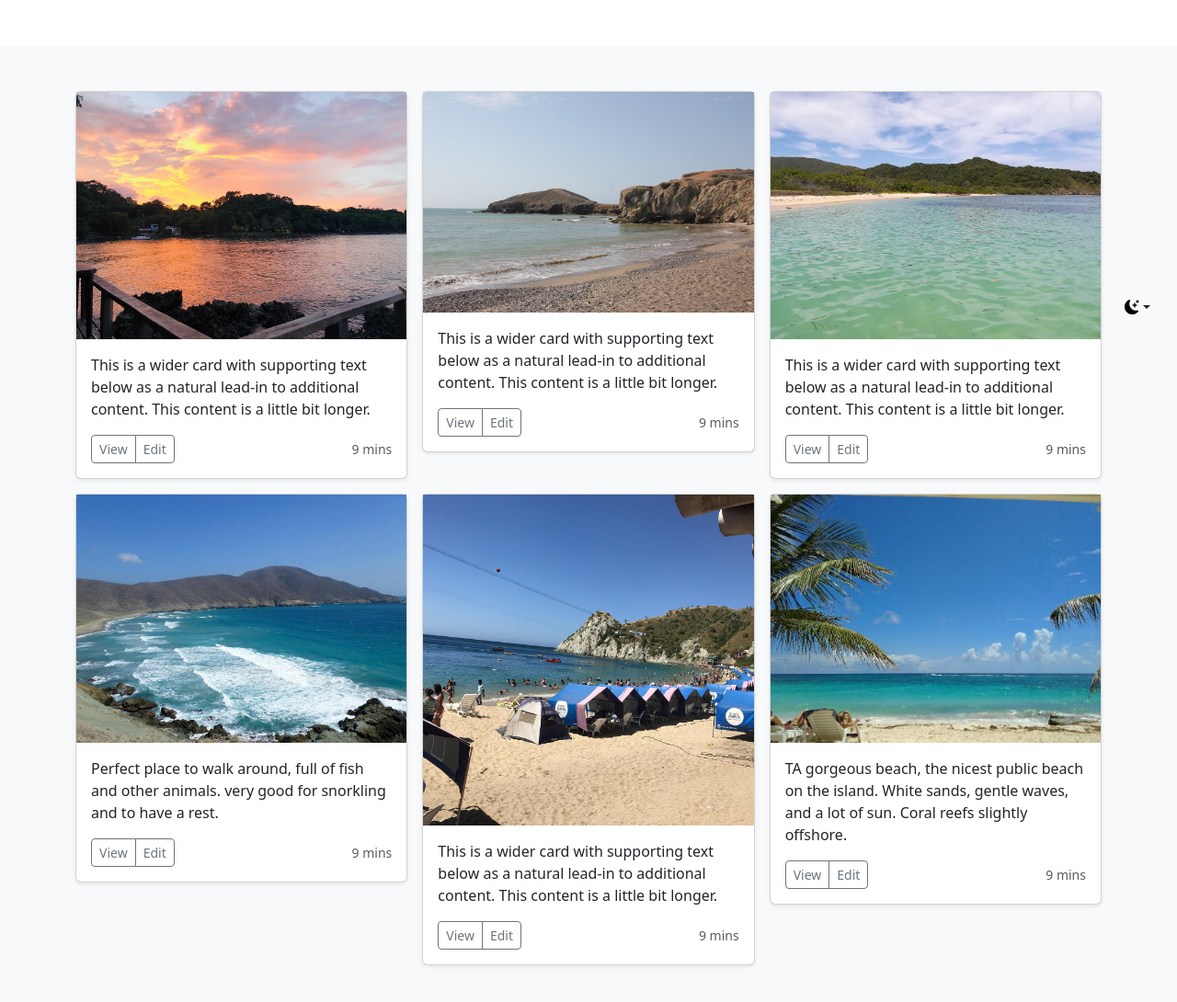
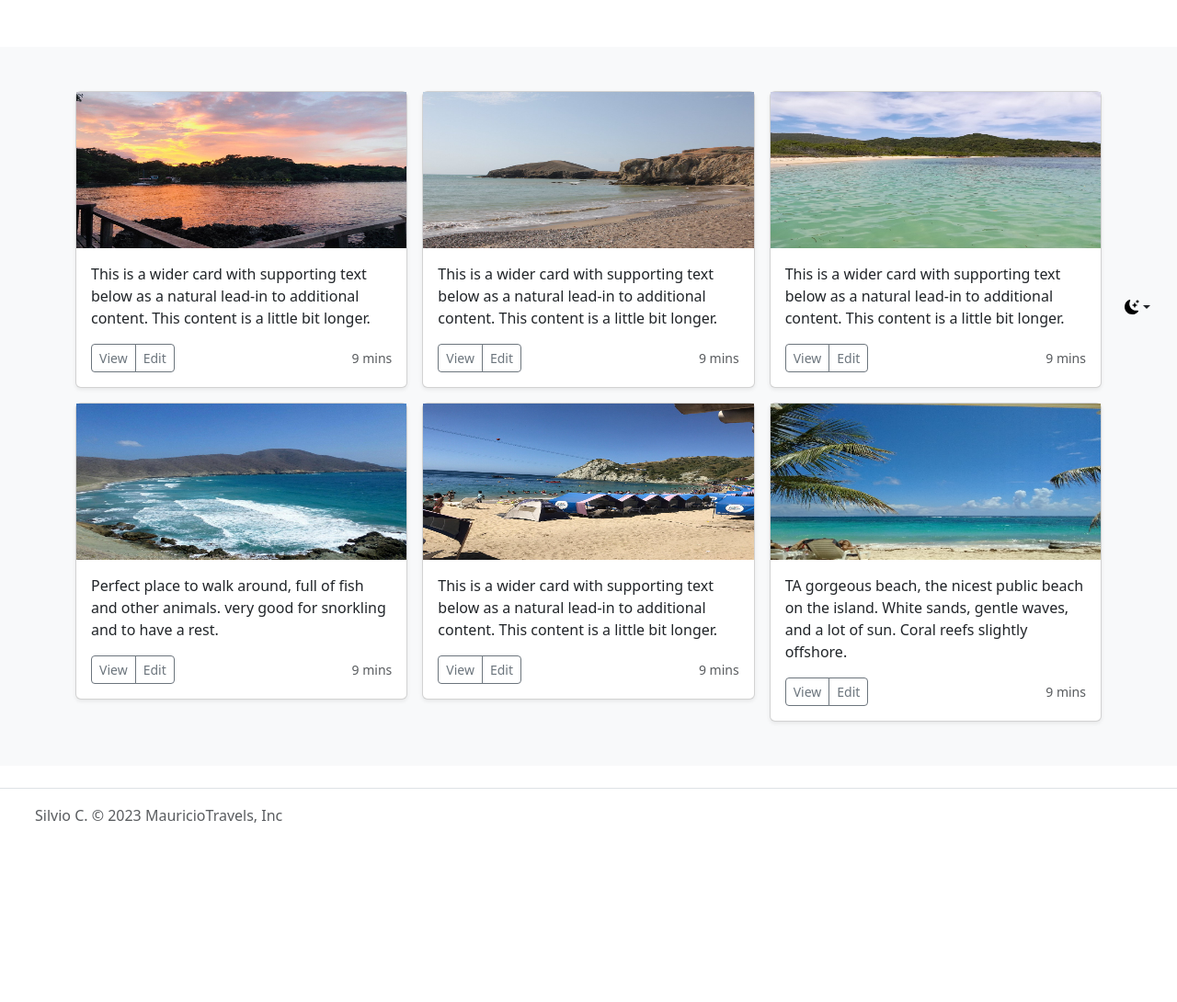
Before and after one commit to Snimpo/Beach-project, a plain HTML site: page index.html in a window 1280 px wide. Shown: the part 429-1519 px from the top of the page at 92% size. After the commit the page ends 1369 px from the top, so only its background shows below. Drawn offline with nearby package versions, Linux system fonts and the light colour scheme.

Commit message:
Update index.html

```diff
--- a/index.html
+++ b/index.html
@@ -93,7 +93,8 @@
                     <div class="row">
                         <div class="col-sm-8 col-md-7 py-4">
                             <h4>About</h4>
-                            <p class="text-body-secondary">Album of the most beatufil beaches in Colombia according to the opinion of my dear friend Mauricio Velasquez.</p>
+                            <p class="text-body-secondary">Album of the most beatufil beaches in Colombia according to
+                                the opinion of my dear friend Mauricio Velasquez.</p>
                         </div>
                         <div class="col-sm-4 offset-md-1 py-4">
                             <h4>Contact</h4>
@@ -133,7 +134,9 @@
                 <div class="row py-lg-5">
                     <div class="col-lg-6 col-md-8 mx-auto">
                         <h1 class="fw-light">Album</h1>
-                        <p class="lead text-body-secondary">These are the beaches Andres Mauricio Velasquez personally recoomends. According to him these beaches are a must if you plan on traveling around Colombia.</p>
+                        <p class="lead text-body-secondary">These are the beaches Andres Mauricio Velasquez personally
+                            recoomends. According to him these beaches are a must if you plan on traveling around
+                            Colombia.</p>
                         <p>
                             <a href="#" class="btn btn-primary my-2">Contact Mauricio</a>
                             <a href="#" class="btn btn-secondary my-2">Leave a Message</a>
@@ -148,7 +151,7 @@
                     <div class="row row-cols-1 row-cols-sm-2 row-cols-md-3 g-3">
                         <div class="col">
                             <div class="card shadow-sm">
-                                <img class="img" src="./Bahia Aguacate.jpg">
+                                <img class="img" src="./Bahia Aguacate.jpg" height="170px">
                                 <div class="card-body">
                                     <p class="card-text">This is a wider card with supporting text below as a natural
                                         lead-in to additional content. This content is a little bit longer.</p>
@@ -164,7 +167,7 @@
                         </div>
                         <div class="col">
                             <div class="card shadow-sm">
-                                <img class="img" src="./Cabo de la Vela.jpg">
+                                <img class="img" src="./Cabo de la Vela.jpg" height="170px">
                                 <div class="card-body">
                                     <p class="card-text">This is a wider card with supporting text below as a natural
                                         lead-in to additional content. This content is a little bit longer.</p>
@@ -180,7 +183,7 @@
                         </div>
                         <div class="col">
                             <div class="card shadow-sm">
-                                <img class="img" src="./Ensenada de Chengue.jpg">
+                                <img class="img" src="./Ensenada de Chengue.jpg" height="170px">
                                 <div class="card-body">
                                     <p class="card-text">This is a wider card with supporting text below as a natural
                                         lead-in to additional content. This content is a little bit longer.</p>
@@ -197,9 +200,10 @@
 
                         <div class="col">
                             <div class="card shadow-sm">
-                                <img class="img" src="./Cristal Beach.jpg">
+                                <img class="img" src="./Cristal Beach.jpg" height="170px">
                                 <div class="card-body">
-                                    <p class="card-text">Perfect place to walk around, full of fish and other animals. very good for snorkling and to have a rest.</p>
+                                    <p class="card-text">Perfect place to walk around, full of fish and other animals.
+                                        very good for snorkling and to have a rest.</p>
                                     <div class="d-flex justify-content-between align-items-center">
                                         <div class="btn-group">
                                             <button type="button" class="btn btn-sm btn-outline-secondary">View</button>
@@ -212,7 +216,7 @@
                         </div>
                         <div class="col">
                             <div class="card shadow-sm">
-                                <img class="img" src="./Playa Blanca.jpg">
+                                <img class="img" src="./Playa Blanca.jpg" height="170px">
                                 <div class="card-body">
                                     <p class="card-text">This is a wider card with supporting text below as a natural
                                         lead-in to additional content. This content is a little bit longer.</p>
@@ -228,9 +232,10 @@
                         </div>
                         <div class="col">
                             <div class="card shadow-sm">
-                                <img class="img" src="./San Luis Beach.jpg">
+                                <img class="img" src="./San Luis Beach.jpg" height="170px">
                                 <div class="card-body">
-                                    <p class="card-text">TA gorgeous beach, the nicest public beach on the island. White sands, gentle waves, and a lot of sun. Coral reefs slightly offshore.</p>
+                                    <p class="card-text">TA gorgeous beach, the nicest public beach on the island. White
+                                        sands, gentle waves, and a lot of sun. Coral reefs slightly offshore.</p>
                                     <div class="d-flex justify-content-between align-items-center">
                                         <div class="btn-group">
                                             <button type="button" class="btn btn-sm btn-outline-secondary">View</button>
@@ -246,6 +251,29 @@
             </div>
         </main>
 
+        <footer class="d-flex flex-wrap justify-content-between align-items-center py-3 my-4 border-top">
+            <div class="col-md-4 d-flex align-items-center">
+                <a href="/" class="mb-3 me-2 mb-md-0 text-body-secondary text-decoration-none lh-1">
+                    <svg class="bi" width="30" height="24">
+                        <use xlink:href="#bootstrap"></use>
+                    </svg>
+                </a>
+                <span class="mb-3 mb-md-0 text-body-secondary">Silvio C. © 2023 MauricioTravels, Inc</span>
+            </div>
+
+            <ul class="nav col-md-4 justify-content-end list-unstyled d-flex">
+                <li class="ms-3"><a class="text-body-secondary" href="#"><svg class="bi" width="24" height="24">
+                            <use xlink:href="#twitter"></use>
+                        </svg></a></li>
+                <li class="ms-3"><a class="text-body-secondary" href="#"><svg class="bi" width="24" height="24">
+                            <use xlink:href="#instagram"></use>
+                        </svg></a></li>
+                <li class="ms-3"><a class="text-body-secondary" href="#"><svg class="bi" width="24" height="24">
+                            <use xlink:href="#facebook"></use>
+                        </svg></a></li>
+            </ul>
+        </footer>
+
 
     </body>
 
```
